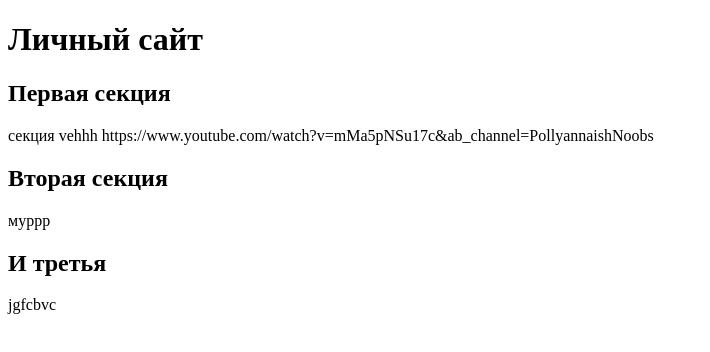
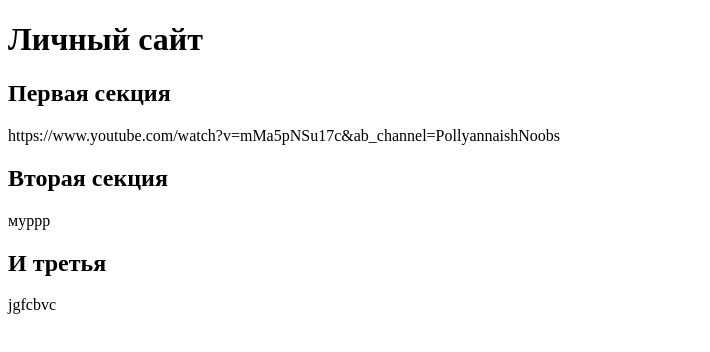
Before and after one commit to OlgaManedcat/olgamanedcat.github.io, a plain HTML site: page index.html in a window 1280 px wide. Shown: the whole page, without its empty margins (0-710 px from the left). Drawn offline with Linux system fonts and the light colour scheme.

Commit message:
Update index.html

```diff
--- a/index.html
+++ b/index.html
@@ -10,8 +10,7 @@
       <article>
         <section>
           <h2>Первая секция</h2>
-  секция vehhh
-           <a> https://www.youtube.com/watch?v=mMa5pNSu17c&ab_channel=PollyannaishNoobs  </a>
+          <a> https://www.youtube.com/watch?v=mMa5pNSu17c&ab_channel=PollyannaishNoobs  </a>
         </section>
         <section>
           <h2>Вторая секция</h2>
```
